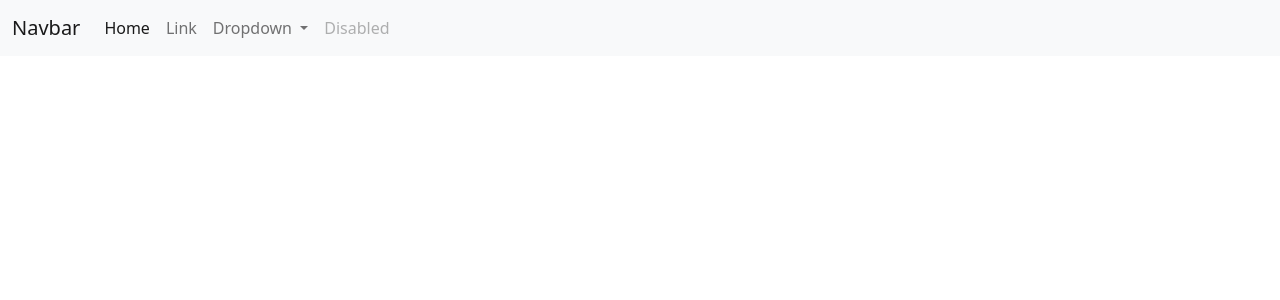
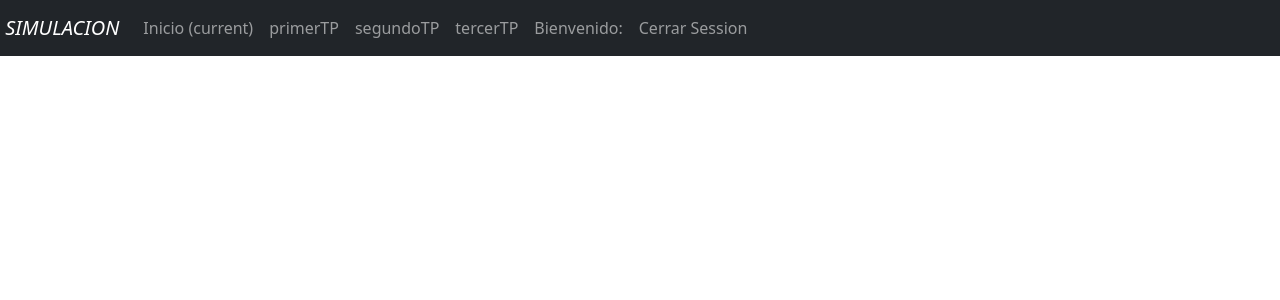
Before and after one commit to GastonRoch/SIM-Front, an Angular app: page / in a window 1280 px wide. Shown: the top 300 px of the page. Built offline with nearby package versions, Linux system fonts and the light colour scheme.

Commit message:
Navbar con el diseño de Gaston

```diff
--- a/src/app/navbar/navbar.component.html
+++ b/src/app/navbar/navbar.component.html
@@ -1,32 +1,43 @@
-<nav class="navbar navbar-expand-lg navbar-light bg-light">
-    <div class="container-fluid">
-      <a class="navbar-brand" href="#">Navbar</a>
-      <button class="navbar-toggler" type="button" data-bs-toggle="collapse" data-bs-target="#navbarSupportedContent" aria-controls="navbarSupportedContent" aria-expanded="false" aria-label="Toggle navigation">
+<nav class="navbar navbar-dark bg-dark navbar-expand-md">
+  <a class="navbar-brand">
+    <i class="fas fa-industry"></i>
+    &nbsp;<i>SIMULACION</i>
+  </a>
+  <!-- ref?? no funciona botton del menu colapsado, no despliega el menu -->
+  <button class="navbar-toggler" type="button" data-toggle="collapse" data-target="#navbarSupportedContent" aria-controls="navbarSupportedContent" aria-expanded="false" aria-label="Toggle navigation">
         <span class="navbar-toggler-icon"></span>
   </button>
   <div class="collapse navbar-collapse" id="navbarSupportedContent">
-        <ul class="navbar-nav me-auto mb-2 mb-lg-0">
+    <ul class="navbar-nav mr-auto">
       <li class="nav-item">
-            <a class="nav-link active" aria-current="page" href="#">Home</a>
+        <a class="nav-link" routerLink="/inicio">Inicio <span class="sr-only">(current)</span></a>
       </li>
       <li class="nav-item">
-            <a class="nav-link" href="#">Link</a>
-          </li>
-          <li class="nav-item dropdown">
-            <a class="nav-link dropdown-toggle" href="#" id="navbarDropdown" role="button" data-bs-toggle="dropdown" aria-expanded="false">
-              Dropdown
-            </a>
-            <ul class="dropdown-menu" aria-labelledby="navbarDropdown">
-              <li><a class="dropdown-item" href="#">Action</a></li>
-              <li><a class="dropdown-item" href="#">Another action</a></li>
-              <li><hr class="dropdown-divider"></li>
-              <li><a class="dropdown-item" href="#">Something else here</a></li>
-            </ul>
+        <a class="nav-link" routerLink="/primerTP">primerTP</a>
       </li>
       <li class="nav-item">
-            <a class="nav-link disabled" href="#" tabindex="-1" aria-disabled="true">Disabled</a>
+        <a class="nav-link" routerLink="/segundoTP">segundoTP</a>
       </li>
+      <li class="nav-item">
+      <a class="nav-link" routerLink="/tercerTP">tercerTP</a>
+    </li>
+
+      <!-- ref?? no funciona menu dropdown de bootstrap -->
+      <!-- <li ngbDropdown class="nav-item dropdown">
+				<a ngbDropdownToggle class="nav-link dropdown-toggle" id="navbarDropdown" role="button"
+					data-bs-toggle="dropdown" aria-expanded="false">
+					Ventas
+				</a>
+				<div ngbDropdownMenu class="dropdown-menu" aria-labelledby="navbarDropdown">
+					<a class="nav-link" routerLink="/ventas" title="Registrar Ventas">Ventas</a>
+					<div class="dropdown-divider"></div>
+					<a class="nav-link" routerLink="/ventasconsultas" title="Ventas Consultas">Ventas Consultas</a>
+				</div>
+			</li> -->
+    </ul>
+    <ul class="navbar-nav">
+      <li class="nav-item"><a class="nav-link">Bienvenido: </a></li>
+      <li class="nav-item"><a class="nav-link">Cerrar Session</a></li>
     </ul>
   </div>
-    </div>
 </nav>
```
Lines whose indentation alone changed are shown as unchanged.
